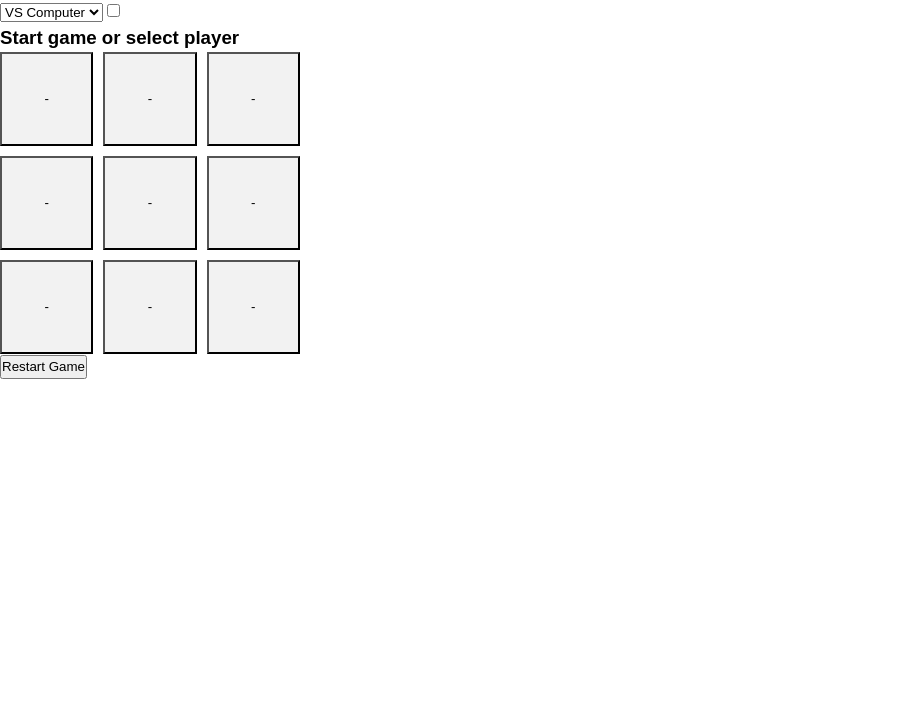
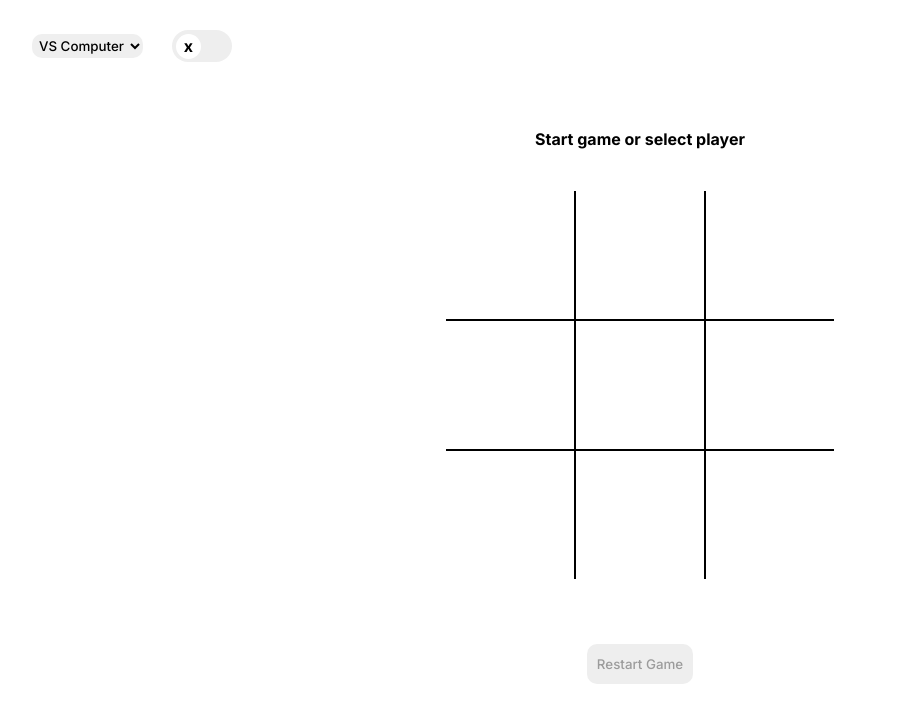
Before and after one commit to themaxboucher/tic-tac-toe, a plain HTML site: page index.html in a window 1280 px wide. Shown: the whole page, without its empty margins (0-897 px from the left). Drawn offline with Linux system fonts and the light colour scheme.

Commit message:
Add bulk design changes

```diff
--- a/app.js
+++ b/app.js
@@ -13,6 +13,8 @@ const gridState = {
 const text = document.getElementById('turn');
 const player = document.getElementById('player');
 const winnerDisplay = document.getElementById('winner');
+const restartBtn = document.getElementById('restart');
+const popup = document.getElementById('popup');
 
 // Toggle from 'VS Computer' to 'VS Friend'
 let computer = true;
@@ -20,7 +22,7 @@ const setting = document.getElementById('setting');
 const changeSetting = () => {
     if (setting.value == 'VS Friend') {
         computer = false;
-        text.innerHTML = 'X Turn';
+        text.innerHTML = "X's Turn";
         player.disabled = true;
     } else {
         computer = true;
@@ -82,6 +84,7 @@ const computerMove = () => {
     turn++
     player.disabled = true;
     setting.disabled = true;
+    restartBtn.disabled = false;
     const keysArray = Object.keys(gridState).filter(value => gridState[value] == null);
     let index;
     if (turn == 1) {
@@ -102,11 +105,11 @@ const computerMove = () => {
     square.disabled = true;
     if (turn % 2 === 0) {
         gridState[key] = 'O';
-        text.innerHTML = 'X Turn';
+        text.innerHTML = "X's Turn";
         square.innerHTML = 'O';
     } else {
         gridState[key] = 'X';
-        text.innerHTML = 'O Turn';
+        text.innerHTML = "O's Turn";
         square.innerHTML = 'X';
     }
     grid.forEach(square => {
@@ -124,14 +127,15 @@ const move = (square, num) => {
     player.disabled = true;
     setting.disabled = true;
     square.disabled = true;
+    restartBtn.disabled = false;
     if (turn % 2 === 0) {
         gridState[num] = 'O';
         square.innerHTML = 'O';
-        text.innerHTML = 'X Turn';
+        text.innerHTML = "X's Turn";
     } else {
         gridState[num] = 'X';
         square.innerHTML = 'X';
-        text.innerHTML = 'O Turn';
+        text.innerHTML = "O's Turn";
     }
     checkWin();
 
@@ -139,7 +143,7 @@ const move = (square, num) => {
         grid.forEach(item => {
             item.disabled = true;
         });
-        setTimeout(computerMove, 1000);
+        setTimeout(computerMove, 500);
     }
 };
 
@@ -155,7 +159,7 @@ const restart = () => {
         }
     }
     grid.forEach(item => {
-        item.innerHTML = '-';
+        item.innerHTML = '';
         item.disabled = false;
     });
     turn = 0;
@@ -163,10 +167,10 @@ const restart = () => {
         player.disabled = false;
     }
     player.checked = false;
-    text.innerHTML = 'X Turn';
+    text.innerHTML = "X's Turn";
     setting.disabled = false;
     winnerDisplay.innerHTML = '';
+    restartBtn.disabled = true;
 };
 
-const restartBtn = document.getElementById('restart');
 restartBtn.addEventListener('click', restart);
--- a/index.html
+++ b/index.html
@@ -9,27 +9,35 @@
   </head>
   <body>
     <main>
+        <section id="controls">
             <select id="setting">
                 <option value="VS Computer">VS Computer</option>
                 <option value="VS Friend">VS Friend</option>
             </select>
-        <input type="checkbox" id="player">
+
+            <label class="checkbox">
+                <input type="checkbox" id="player"/>
+                <div class="checkmark"></div>
+            </label>
+
+        </section>
+        <section id="game">
             <h3 id="turn">Start game or select player</h3>
             <div class="grid">
-            <button class="grid-item" id="one">-</button>
-            <button class="grid-item" id="two">-</button>
-            <button class="grid-item" id="three">-</button>
-            <button class="grid-item" id="four">-</button>
-            <button class="grid-item" id="five">-</button>
-            <button class="grid-item" id="six">-</button>
-            <button class="grid-item" id="seven">-</button>
-            <button class="grid-item" id="eight">-</button>
-            <button class="grid-item" id="nine">-</button>
+                <button class="grid-item" id="one"></button>
+                <button class="grid-item" id="two"></button>
+                <button class="grid-item" id="three"></button>
+                <button class="grid-item" id="four"></button>
+                <button class="grid-item" id="five"></button>
+                <button class="grid-item" id="six"></button>
+                <button class="grid-item" id="seven"></button>
+                <button class="grid-item" id="eight"></button>
+                <button class="grid-item" id="nine"></button>
             </div>
-        <div>
             <h3 id="winner"></h3>
-            <button id="restart">Restart Game</button>
-        </div>
+            <button id="restart" disabled>Restart Game</button>
+        </section>
+
     </main>
 	<script src="app.js"></script>
   </body>
--- a/style.css
+++ b/style.css
@@ -1,21 +1,157 @@
+@import url('https://fonts.googleapis.com/css2?family=Inter:wght@100;200;300;400;500;600;700;800;900&display=swap');
+
 * {
     box-sizing: border-box;
     margin: 0;
     padding: 0;
     line-height: 1.5em;
-    font-family: sans-serif;
+    font-family: 'Inter', sans-serif;
+}
+
+body {
+    min-height: 100vh;
+    display: flex;
+    align-items: center;
+    justify-content: center;
+}
+
+#controls {
+    position: absolute;
+    top: 22px;
+    left: 20px;
+    display: flex;
+    align-items: flex-start;
+    justify-content: center;
+    gap: 10px;
+}
+
+#setting {
+    margin: 12px;
+    padding: 3px;
+    font-weight: 500;
+    border: none;
+    border-radius: 10px;
+    cursor: pointer;
+    outline: none;
+}
+
+#setting:disabled {
+    color: #9B9B9B;
+    cursor: default;
+}
+
+.checkbox {
+    display: inline-block;
+    position: relative;
+    padding-left: 50px;
+    cursor: pointer;
+    -webkit-user-select: none;
+    -moz-user-select: none;
+    -ms-user-select: none;
+    user-select: none;
+    margin: 7px;
+}
+.checkbox input {
+    position: absolute;
+    opacity: 0;
+    cursor: pointer;
+    height: 0;
+    width: 0;
+}
+.checkbox input:checked ~ .checkmark {
+    background-color: #000000;
+}
+.checkbox input:disabled ~ .checkmark {
+    cursor: default;
+}
+.checkbox input:checked ~ .checkmark:after {
+    left: 31px;
+    content: "o";
+}
+.checkbox:hover input ~ .checkmark {
+    background-color: #EEEEEE;
+}
+.checkbox:hover input:checked ~ .checkmark {
+    background-color: #000000;
+}
+.checkbox .checkmark {
+    position: absolute;
+    top: 1px;
+    left: 0;
+    height: 32px;
+    width: 60px;
+    background-color: #EEEEEE;
+    transition: background-color 0.25s ease;
+    border-radius: 25px;
+}
+.checkbox .checkmark:after {
+    content: "x";
+    font-weight: 700;
+    text-align: center;
+    position: absolute;
+    left: 4px;
+    top: 3.5px;
+    width: 25px;
+    height: 25px;
+    display: block;
+    background-color: #fff;
+    border-radius: 50%;
+    transition: left 0.25s ease;
+}
+
+#game {
+    display: flex;
+    flex-direction: column;
+    align-items: center;
+}
+
+#turn {
+    font-size: medium;
+    padding: 20px 0;
 }
 
 .grid {
   display: grid;
   grid-template-columns: repeat(3, 1fr);
-  grid-gap: 10px;
-  width: 300px; /* Adjust the width as needed */
+  grid-gap: 2px;
+  background-color: black;
+  margin: 20px;
 }
 
 .grid-item {
-  background-color: #f2f2f2;
+  background-color: white;
+  border: none;
   text-align: center;
-  padding: 35px;
+  height: 8rem;
+  width: 8rem;
   cursor: pointer;
+  color: black;
+  font-size: larger;
+  font-weight: 600;
+  transition: 0.25s ease;
 }
+
+.grid-item:disabled {
+    cursor: default;
+}
+
+#restart {
+    margin: 10px 0;
+    padding: 10px;
+    font-weight: 500;
+    border: none;
+    border-radius: 10px;
+    cursor: pointer;
+    background-color: #EEEEEE;
+}
+
+#restart:disabled {
+    cursor: default;
+    background-color: #EEEEEE;
+    color: #9B9B9B;
+}
+
+#winner {
+    height: 35px;
+    text-align: center;
+}
```
Lines whose indentation alone changed are shown as unchanged.
